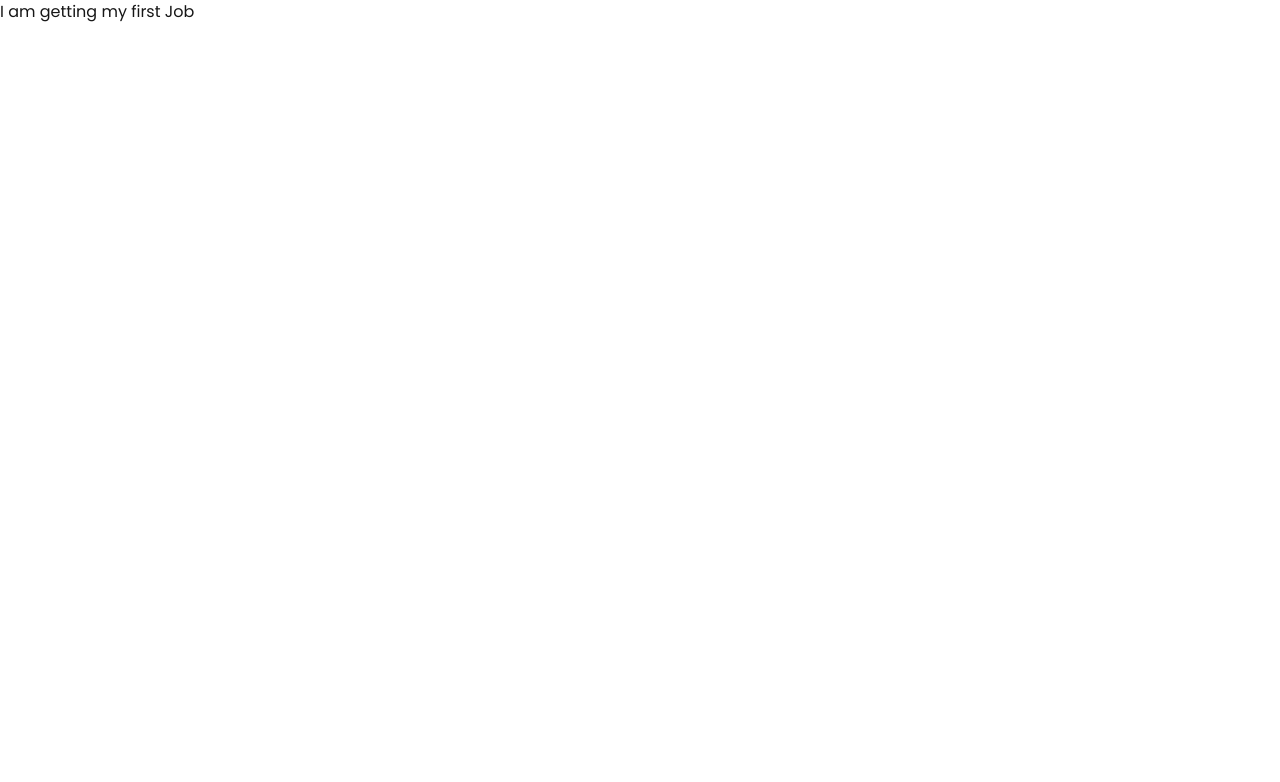
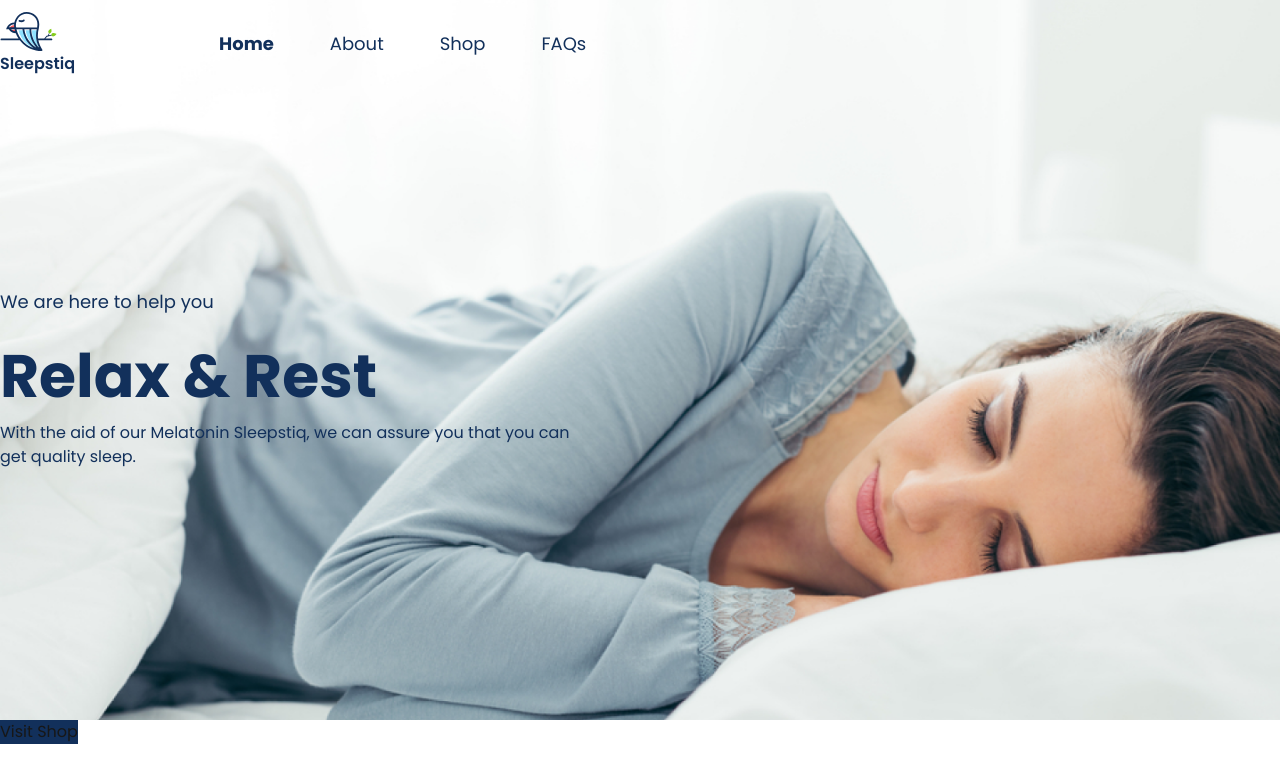
Before and after one commit to Ajiboye7/MYECURRENCYTASK, a Next.js app: page / in a window 1280 px wide. Shown: the top 782 px of the page. Built offline with nearby package versions, Linux system fonts and the light colour scheme.

Commit message:
custom Button created

```diff
--- a/app/about/about.tsx
+++ b/app/about/page.tsx
@@ -3,7 +3,7 @@ import React from 'react';
 const about = () => {
   return (
     <div>
-
+      About
     </div>
   );
 }
--- a/app/faqs/faqs.tsx
+++ b/app/faqs/page.tsx
@@ -3,7 +3,7 @@ import React from 'react';
 const faqs = () => {
   return (
     <div>
-
+      FAQ
     </div>
   );
 }
--- a/app/globals.css
+++ b/app/globals.css
@@ -30,3 +30,9 @@ body {
     text-wrap: balance;
   }
 }
+
+
+
+.nav-link {
+  @apply text-lg text-primary;
+}
--- a/app/layout.tsx
+++ b/app/layout.tsx
@@ -2,6 +2,7 @@ import type { Metadata } from "next";
 import localFont from "next/font/local";
 import "./globals.css";
 import { Poppins } from 'next/font/google';
+import Navbar from "@/components/Navbar";
 
 
 const geistSans = localFont({
@@ -39,6 +40,7 @@ export default function RootLayout({
       <body
         className={`${geistSans.variable} ${geistMono.variable} ${poppins.variable} antialiased`}
       >
+        <Navbar/>
         {children}
       </body>
     </html>
--- a/app/page.tsx
+++ b/app/page.tsx
@@ -1,10 +1,12 @@
+import Hero from '@/components/HomeHero';
+import Navbar from '@/components/Navbar';
 import React from 'react';
 
 const Home = () => {
   return (
-    <div>
-      <p>I am getting my first Job </p>
-    </div>
+    <>
+    <Hero/>
+    </>
   );
 }
 
--- a/app/shop/shop.tsx
+++ b/app/shop/page.tsx
@@ -3,7 +3,7 @@ import React from 'react';
 const shop = () => {
   return (
     <div>
-
+      Shop
     </div>
   );
 }
--- /dev/null
+++ b/components/CustomButton.tsx
@@ -0,0 +1,14 @@
+import React from 'react';
+import { CustomButtonProps } from '@/types';
+
+const CustomButton = ({title}: CustomButtonProps) => {
+  return (
+    <div>
+      <button type='submit' className='bg-primary'>
+        {title}
+      </button>
+    </div>
+  );
+}
+
+export default CustomButton;
--- a/components/HomeHero.tsx
+++ b/components/HomeHero.tsx
@@ -1,11 +1,33 @@
-import React from 'react';
+import React from "react";
+import Navbar from "./Navbar";
+import CustomButton from "./CustomButton";
 
 const Hero = () => {
   return (
-    <div>
+    <section className="bg-hero-bg bg-cover bg-center h-[90vh] w-full">
+      <div className="w-full flex h-full">
+        <div className="container mx-auto mt-72 ">
+          <p className="text-[18px] font-normal text-primary">
+            We are here to help you
+          </p>
+          <p className="mt-4 text-[60px] font-bold text-primary">
+            Relax & Rest
+          </p>
+          <p className="text-[16px] font-normal leading[20px] text-primary">
+            With the aid of our Melatonin Sleepstiq, we can assure you that you
+            can <br /> get quality sleep.
+          </p>
+        </div>
 
-    </div>
+      </div>
+
+      <div>
+        <CustomButton
+        title="Visit Shop"
+        />
+      </div>
+    </section>
   );
-}
+};
 
 export default Hero;
--- a/components/Navbar.tsx
+++ b/components/Navbar.tsx
@@ -1,10 +1,31 @@
 import React from 'react';
+import Image from 'next/image';
+import icons from '@/constants/icons';
+import Link from 'next/link';
 
 const Navbar = () => {
   return (
-    <div>
+    <nav className=' absolute top-0 left-0 w-full'>
+        <div className='flex items-center justify-start z-10 gap-36 mt-3 container mx-auto'>
+        <div>
+        <Image
+        src={icons.footerLogo}
+        alt='navLogo'
+        width={57.01}
+        height={17.49}
+        />
+        <p className='text-primary font-semibold'>Sleepstiq</p>
+      </div>
 
-    </div>
+      <div className='flex items-center gap-14'>
+        <Link href='/' className='nav-link font-bold'>Home</Link>
+        <Link href='/about' className='nav-link font-normal'>About</Link>
+        <Link href='/shop' className='nav-link font-normal'>Shop</Link>
+        <Link href='/faqs' className='nav-link font-normal'>FAQs</Link>
+      </div>
+        </div>
+
+    </nav>
   );
 }
 
--- a/tailwind.config.ts
+++ b/tailwind.config.ts
@@ -9,11 +9,25 @@ const config: Config = {
   theme: {
     extend: {
       colors: {
-        background: "var(--background)",
-        foreground: "var(--foreground)",
+        primary: "#12305B",
+        secondary: {
+          DEFAULT: "rgba(33, 56, 66, 0.6)",
+          custom: "background: #4D533C",
+        },
       },
+
+      backgroundImage: {
+        'hero-bg': "url('/assests/images/shutterstock_5245130141.png')",
+      },
+
       fontFamily: {
-        poppins: ['Poppins', 'sans-serif'],
+        poppins: ["Poppins", "sans-serif"],
+      },
+
+      fontWeight: {
+        regular: "400",
+        medium: "500",
+        bold: "700",
       },
     },
   },
--- /dev/null
+++ b/types/index.ts
@@ -0,0 +1,3 @@
+export interface CustomButtonProps{
+    title: string
+}
```
Also changed, not shown: public/assests/images/shutterstock_5245130141.png (renamed from public/assests/images/shutterstock_524513014 1.png).
